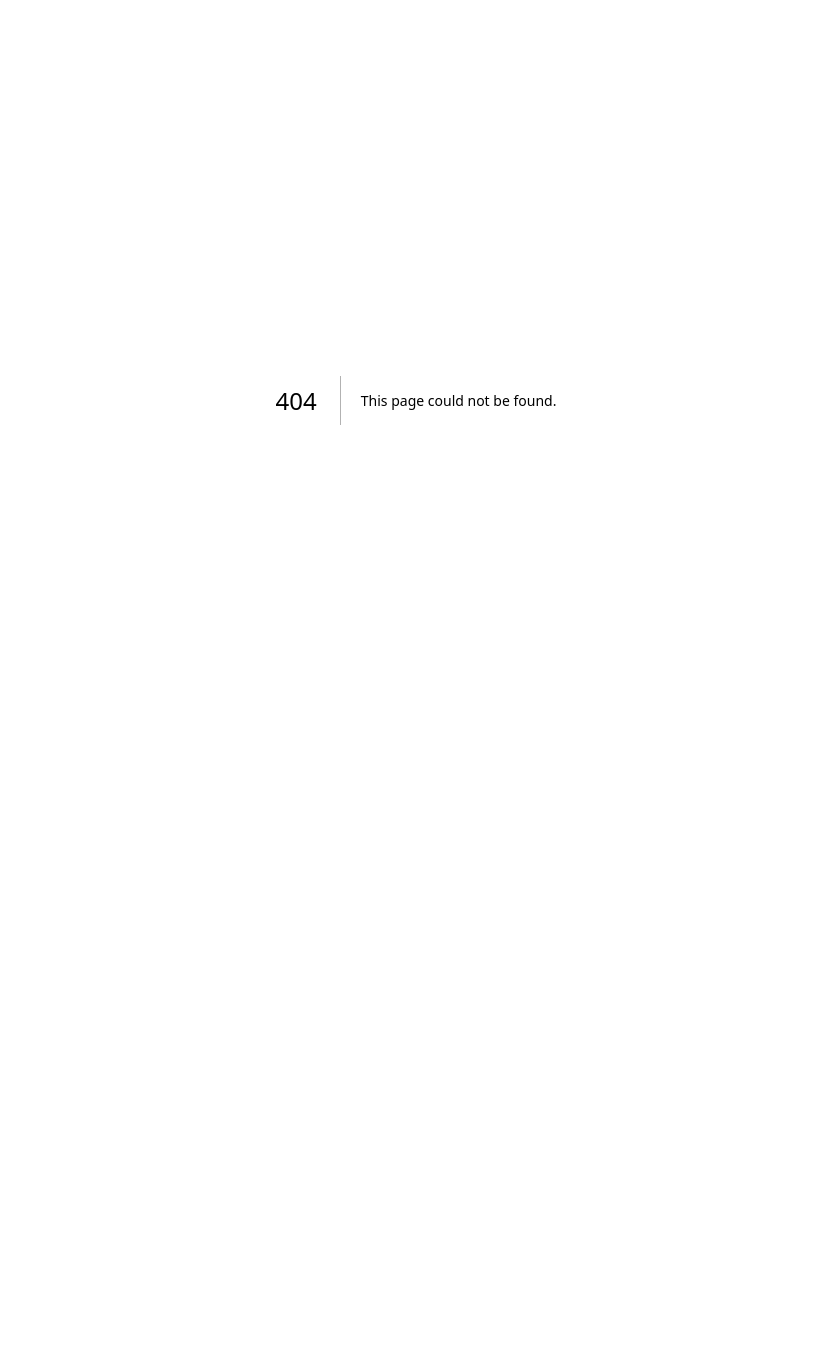
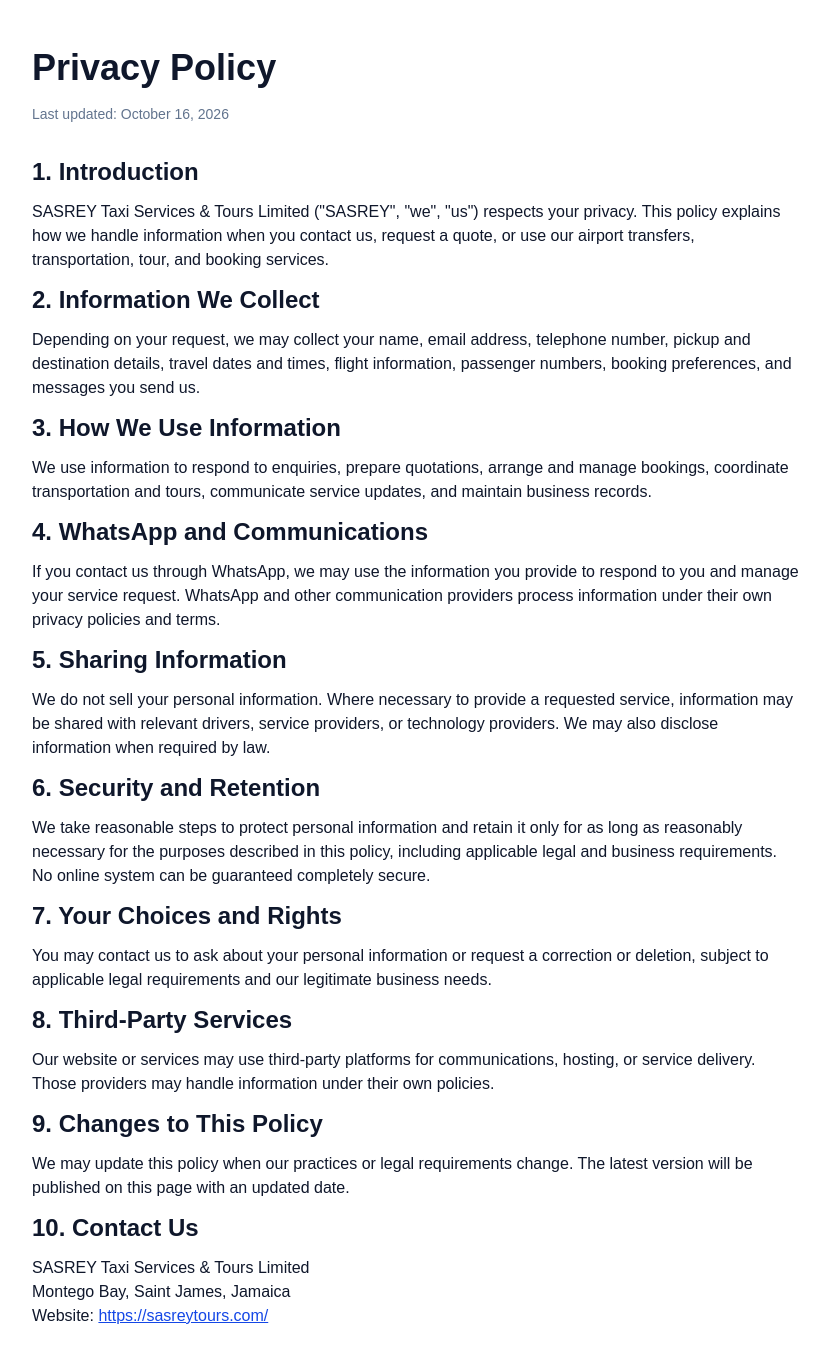
Before and after one commit to taxeservices-tech/sasrey-operations-platform, a Next.js app: page /privacy-policy in a window 1280 px wide. Before the commit this address had no page. Shown: the top 1362 px of the page, without its empty margins (224-1053 px from the left). Before the commit the page ends 800 px from the top, so only its background shows below. Built offline with nearby package versions, Linux system fonts and the light colour scheme.

Commit message:
Add SASREY privacy policy page

```diff
--- /dev/null
+++ b/app/privacy-policy/page.tsx
@@ -0,0 +1,98 @@
+export default function PrivacyPolicyPage() {
+  return (
+    <main className="min-h-screen bg-white px-6 py-12 text-slate-900">
+      <article className="mx-auto max-w-3xl">
+        <h1 className="mb-4 text-4xl font-bold">Privacy Policy</h1>
+        <p className="mb-8 text-sm text-slate-500">
+          Last updated: October 16, 2026
+        </p>
+
+        <section className="space-y-3">
+          <h2 className="text-2xl font-semibold">1. Introduction</h2>
+          <p>
+            SASREY Taxi Services &amp; Tours Limited ("SASREY", "we", "us")
+            respects your privacy. This policy explains how we handle
+            information when you contact us, request a quote, or use our
+            airport transfers, transportation, tour, and booking services.
+          </p>
+
+          <h2 className="text-2xl font-semibold">2. Information We Collect</h2>
+          <p>
+            Depending on your request, we may collect your name, email
+            address, telephone number, pickup and destination details,
+            travel dates and times, flight information, passenger numbers,
+            booking preferences, and messages you send us.
+          </p>
+
+          <h2 className="text-2xl font-semibold">3. How We Use Information</h2>
+          <p>
+            We use information to respond to enquiries, prepare quotations,
+            arrange and manage bookings, coordinate transportation and tours,
+            communicate service updates, and maintain business records.
+          </p>
+
+          <h2 className="text-2xl font-semibold">4. WhatsApp and Communications</h2>
+          <p>
+            If you contact us through WhatsApp, we may use the information
+            you provide to respond to you and manage your service request.
+            WhatsApp and other communication providers process information
+            under their own privacy policies and terms.
+          </p>
+
+          <h2 className="text-2xl font-semibold">5. Sharing Information</h2>
+          <p>
+            We do not sell your personal information. Where necessary to
+            provide a requested service, information may be shared with
+            relevant drivers, service providers, or technology providers.
+            We may also disclose information when required by law.
+          </p>
+
+          <h2 className="text-2xl font-semibold">6. Security and Retention</h2>
+          <p>
+            We take reasonable steps to protect personal information and
+            retain it only for as long as reasonably necessary for the
+            purposes described in this policy, including applicable legal
+            and business requirements. No online system can be guaranteed
+            completely secure.
+          </p>
+
+          <h2 className="text-2xl font-semibold">7. Your Choices and Rights</h2>
+          <p>
+            You may contact us to ask about your personal information or
+            request a correction or deletion, subject to applicable legal
+            requirements and our legitimate business needs.
+          </p>
+
+          <h2 className="text-2xl font-semibold">8. Third-Party Services</h2>
+          <p>
+            Our website or services may use third-party platforms for
+            communications, hosting, or service delivery. Those providers
+            may handle information under their own policies.
+          </p>
+
+          <h2 className="text-2xl font-semibold">9. Changes to This Policy</h2>
+          <p>
+            We may update this policy when our practices or legal
+            requirements change. The latest version will be published on
+            this page with an updated date.
+          </p>
+
+          <h2 className="text-2xl font-semibold">10. Contact Us</h2>
+          <p>
+            SASREY Taxi Services &amp; Tours Limited
+            <br />
+            Montego Bay, Saint James, Jamaica
+            <br />
+            Website:{" "}
+            <a
+              className="text-blue-700 underline"
+              href="https://sasreytours.com/"
+            >
+              https://sasreytours.com/
+            </a>
+          </p>
+        </section>
+      </article>
+    </main>
+  );
+}
```
